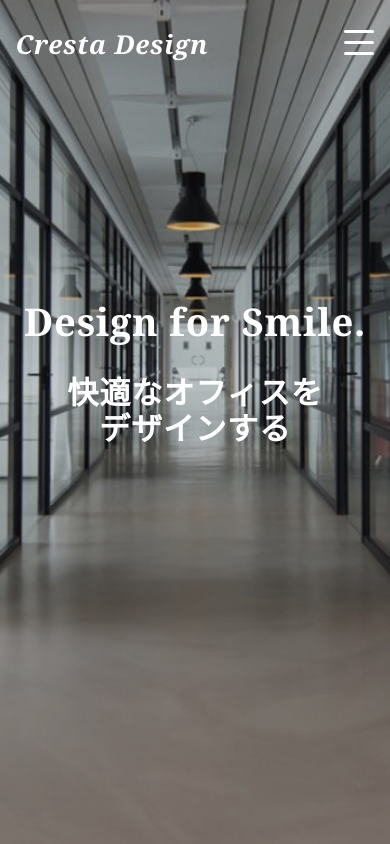
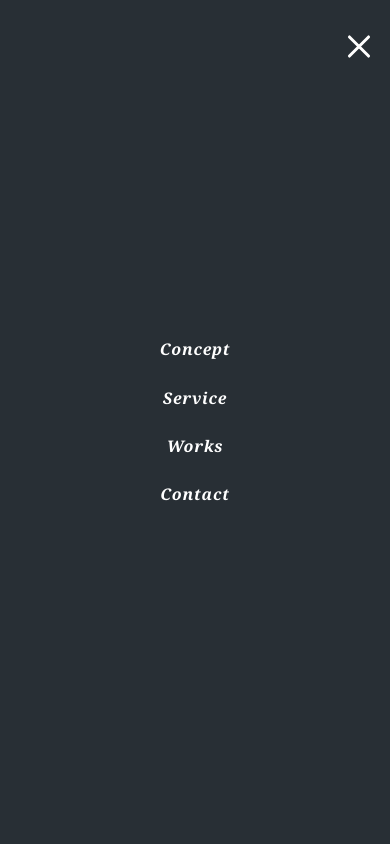
Before and after one commit to nishi-ai/Cresta-Office-Design, a plain HTML site: page index.html in a window 390 px wide. Both pictures are taken after a click on the button 359 px from the left and 42 px from the top of the page. Shown: the top 844 px of the page. Drawn offline with nearby package versions, Linux system fonts and the light colour scheme; some packages are replaced by stand-ins of ours.

Commit message:
add animations

```diff
--- a/css/scss/_firstview.scss
+++ b/css/scss/_firstview.scss
@@ -4,9 +4,12 @@
   height: 100vh;
   min-height: 550px;
   position: relative; // for copy as absolute
-  background-image: variables.$firstview_bgi;
-  background-size: cover;
-  background-position: center;
+}
+
+.fv img {
+  object-fit: cover;
+  height: 100vh;
+  min-height: 550px;
 }
 
 .main-copy {
--- a/css/scss/_header.scss
+++ b/css/scss/_header.scss
@@ -8,6 +8,15 @@
   box-sizing: border-box;
   z-index: 1;
   width: 100%;
+  transition: 0.3s;
+}
+
+.header.fixed {
+  position: fixed;
+  background-color: variables.$main-color;
+  padding: 30px;
+  width: 100%;
+  transition: 0.3s;
 }
 
 .header-inner {
@@ -89,12 +98,14 @@
 
   .burger-btn .bar {
     display: block;
+    left: 0;
     width: 30px;
     height: 3px;
     background-color: variables.$text-color-white;
     border-radius: 4px;
     transition: all 0.5s;
   }
+
   .bar_top,
   .bar_mid {
     margin-bottom: 8px;
@@ -108,4 +119,37 @@
     padding: 0;
     appearance: none;
   }
+
+  // hamburger pressed
+  .burger-btn .bar_top {
+    top: 9px;
+  }
+  .burger-btn .bar_mid {
+    top: 14px;
+  }
+  .burger-btn .bar_bottom {
+    bottom: 4px;
+  }
+
+  // hamburger pressed again
+  .burger-btn.active span:nth-child(1) {
+    -webkit-transform: translateY(15px) rotate(-315deg);
+    transform: translateY(15px) rotate(-315deg);
+  }
+  .burger-btn.active span:nth-child(2) {
+    opacity: 0;
+  }
+  .burger-btn.active span:nth-child(3) {
+    -webkit-transform: translateY(-7px) rotate(315deg);
+    transform: translateY(-7px) rotate(315deg);
+  }
+
+  .header-nav.active {
+    display: block;
+  }
+
+  .stop-scrolling {
+    height: 100%;
+    overflow: hidden;
+  }
 }
--- a/index.html
+++ b/index.html
@@ -15,6 +15,10 @@
     <link
       href="https://fonts.googleapis.com/css2?family=Noto+Serif+JP:wght@400;700&family=Noto+Serif:ital,wght@0,400;0,700;1,700&display=swap"
       rel="stylesheet"
+    />
+    <link
+      rel="stylesheet"
+      href="https://cdnjs.cloudflare.com/ajax/libs/slick-carousel/1.9.0/slick.min.css"
     />
     <link rel="stylesheet" href="./css/style.min.css" />
   </head>
@@ -40,14 +44,15 @@
       </div>
     </header>
     <!-- // header -->
+
     <!-- main -->
     <main>
       <!-- first view -->
       <div class="fv">
         <ul class="slider">
-          <li><img src="" alt="" /></li>
-          <li><img src="" alt="" /></li>
-          <li><img src="" alt="" /></li>
+          <li><img src="./images/fv-bgi_01@2x.jpg" alt="" /></li>
+          <li><img src="./images/fv-bgi_02@2x.jpg" alt="" /></li>
+          <li><img src="./images/fv-bgi_03@2x.jpg" alt="" /></li>
         </ul>
         <div class="main-copy">
           <p class="en-copy">Design for Smile.</p>
@@ -163,6 +168,8 @@
     </footer>
     <!-- // footer -->
 
+    <script src="https://ajax.googleapis.com/ajax/libs/jquery/3.5.1/jquery.min.js"></script>
+    <script src="https://cdnjs.cloudflare.com/ajax/libs/slick-carousel/1.9.0/slick.min.js"></script>
     <script src="js/script.js"></script>
   </body>
 </html>
--- a/js/script.js
+++ b/js/script.js
@@ -0,0 +1,45 @@
+// sticky header
+const offset = window.pageYOffset;
+const windowWidth = window.innerWidth;
+const header = document.getElementsByClassName("header")[0];
+const firstViewHeight = document.getElementsByClassName("fv")[0].offsetHeight;
+
+console.log("header", header);
+console.log("offset", offset);
+console.log("firstViewHeight", firstViewHeight);
+
+window.addEventListener("scroll", (e) => {
+  e.preventDefault();
+  console.log("scrolling---");
+  if (windowWidth > 768) {
+    console.log("width > 768---");
+    if (offset > firstViewHeight) {
+      console.log("higher now");
+      header.classList.add("fixed");
+    } else {
+      header.classList.remove("fixed");
+    }
+  }
+});
+
+// slider
+$(".slider").slick({
+  autoplay: true,
+  autoplaySpeed: 2000,
+  speed: 1000,
+  fade: true,
+  cssEase: "linear",
+  arrows: false,
+});
+
+// open & close hamburger menu ----------------------------
+const burgerBtn = document.getElementsByClassName("burger-btn")[0];
+const navColumn = document.getElementsByClassName("header-nav")[0];
+const body = document.getElementsByTagName("body")[0];
+
+burgerBtn.addEventListener("click", () => {
+  console.log("clicked");
+  navColumn.classList.toggle("active");
+  burgerBtn.classList.toggle("active");
+  body.classList.toggle("stop-scrolling");
+});
```
Also changed, not shown: css/style.css, css/style.min.css, 2 other files.
